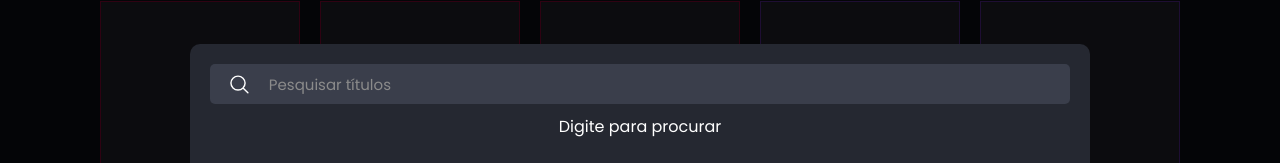
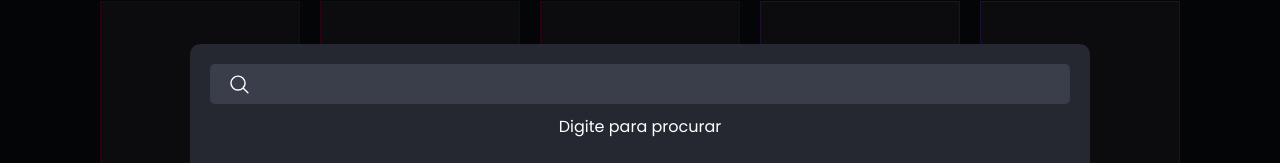
Before and after one commit to thalysm/duo-front, a Vue app: page / in a window 1280 px wide. Both pictures are taken after a click on the element 200 px from the left and 257 px from the top of the page. Shown: the part 131-294 px from the top of the page. Built offline with nearby package versions, Linux system fonts and the light colour scheme; no server answers.

Commit message:
feat: focus no input do search

```diff
--- a/src/components/Input.vue
+++ b/src/components/Input.vue
@@ -1,4 +1,6 @@
 <script setup lang="ts">
+import { onMounted, useTemplateRef } from 'vue';
+
 const emits = defineEmits<{
   (e: "update:modelValue", value: string): void;
 }>();
@@ -10,6 +12,15 @@ const props = withDefaults(
     modelValue: "",
   }
 );
+
+const input = useTemplateRef<HTMLInputElement | null>('input');
+
+onMounted(() => {;
+  if (input.value) {
+    input.value.focus();
+  }
+});
+
 
 </script>
 <template>
@@ -33,6 +44,8 @@ const props = withDefaults(
       type="text"
       class="input"
       placeholder="Pesquisar títulos"
+      :value="props.modelValue"
+      ref="input"
       @input="(e) => emits('update:modelValue', (e.target! as any).value)"
       >
 
```
